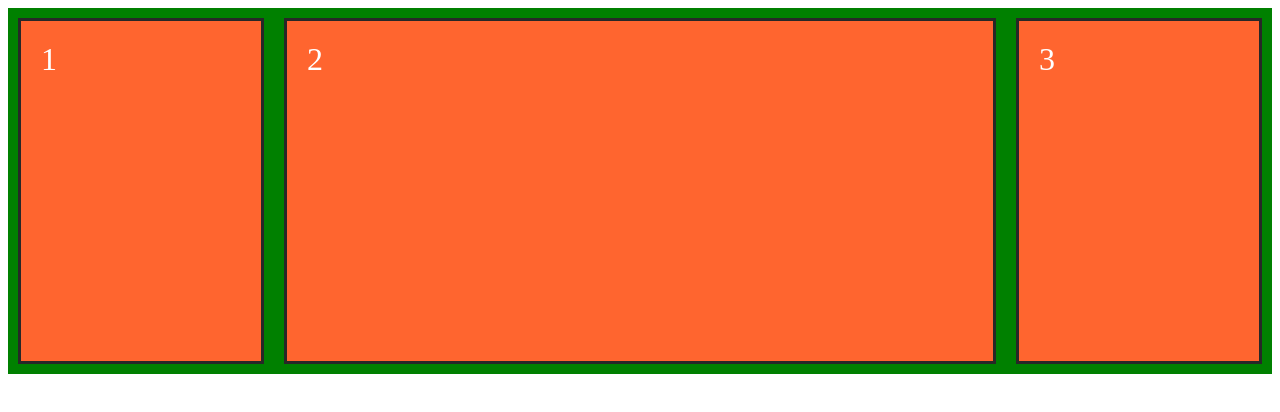
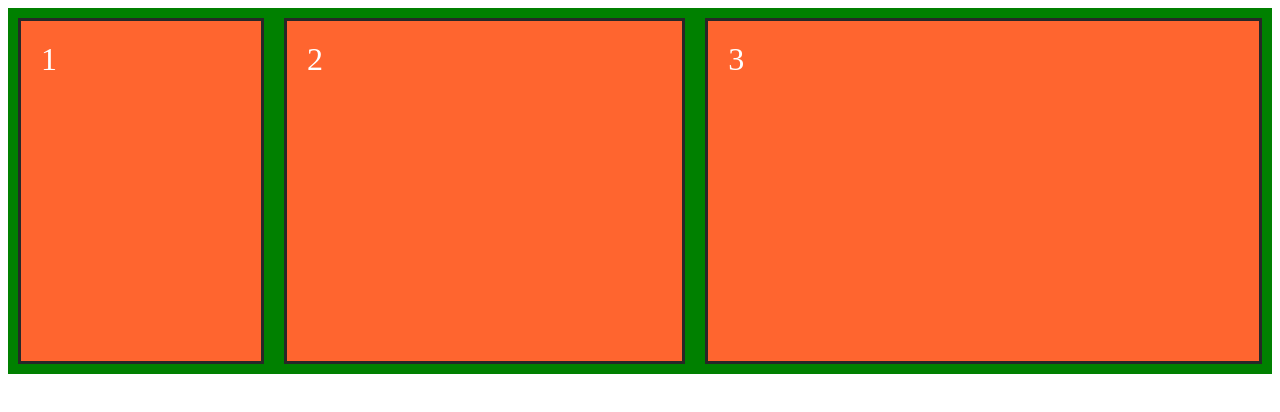
Before and after one commit to BAsnetSujan420/CSS-Fundamentals, a plain HTML site: page Flexbox basics/flex-basis.html in a window 1280 px wide. Drawn offline with Linux system fonts and the light colour scheme.

Commit message:
flex grow divides available space among specified flex grow property

```diff
--- a/Flexbox basics/css/flex-basis-style.css
+++ b/Flexbox basics/css/flex-basis-style.css
@@ -15,14 +15,21 @@
 
 .item-1 {
   min-height: 100px;
+  /*this item does not shrink at all*/
   flex-shrink: 0;
 }
 
 .item-2 {
   min-height: 200px;
+  /*this item grows to fill the available space when screen is resized*/
   flex-grow: 1;
 }
 
 .item-3 {
   min-height: 300px;
+  /*
+    flex-grow: 2; is not 2x bigger than flex-grow:1
+    because generally flex-grow takes all the left over space and divides among flex grow property of elements
+    */
+  flex-grow: 2;
 }
```
